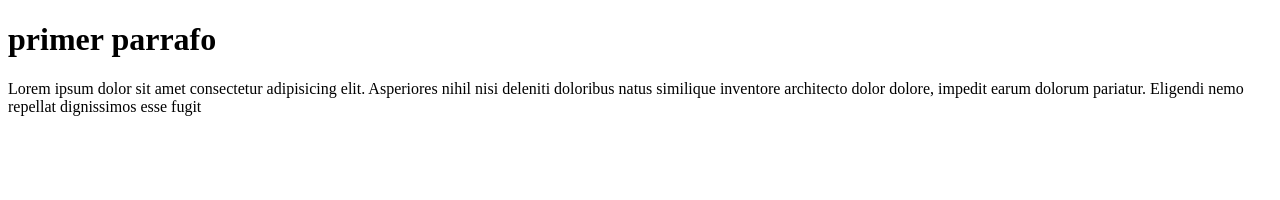
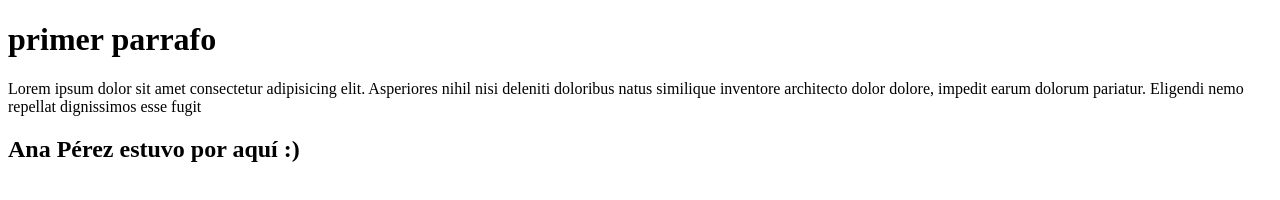
Before and after one commit to aperezprado/repositorio_01, a plain HTML site: page index.html in a window 1280 px wide. Drawn offline with Linux system fonts and the light colour scheme.

Commit message:
agregar h2 en body

```diff
--- a/index.html
+++ b/index.html
@@ -8,6 +8,7 @@
 </head>
 <p><h1>primer parrafo</h1></p>
 <p>Lorem ipsum dolor sit amet consectetur adipisicing elit. Asperiores nihil nisi deleniti doloribus natus similique inventore architecto dolor dolore, impedit earum dolorum pariatur. Eligendi nemo repellat dignissimos esse fugit </p>
+<h2>Ana Pérez estuvo por aquí :)</h2>
 <body>
 
 </body>
```
